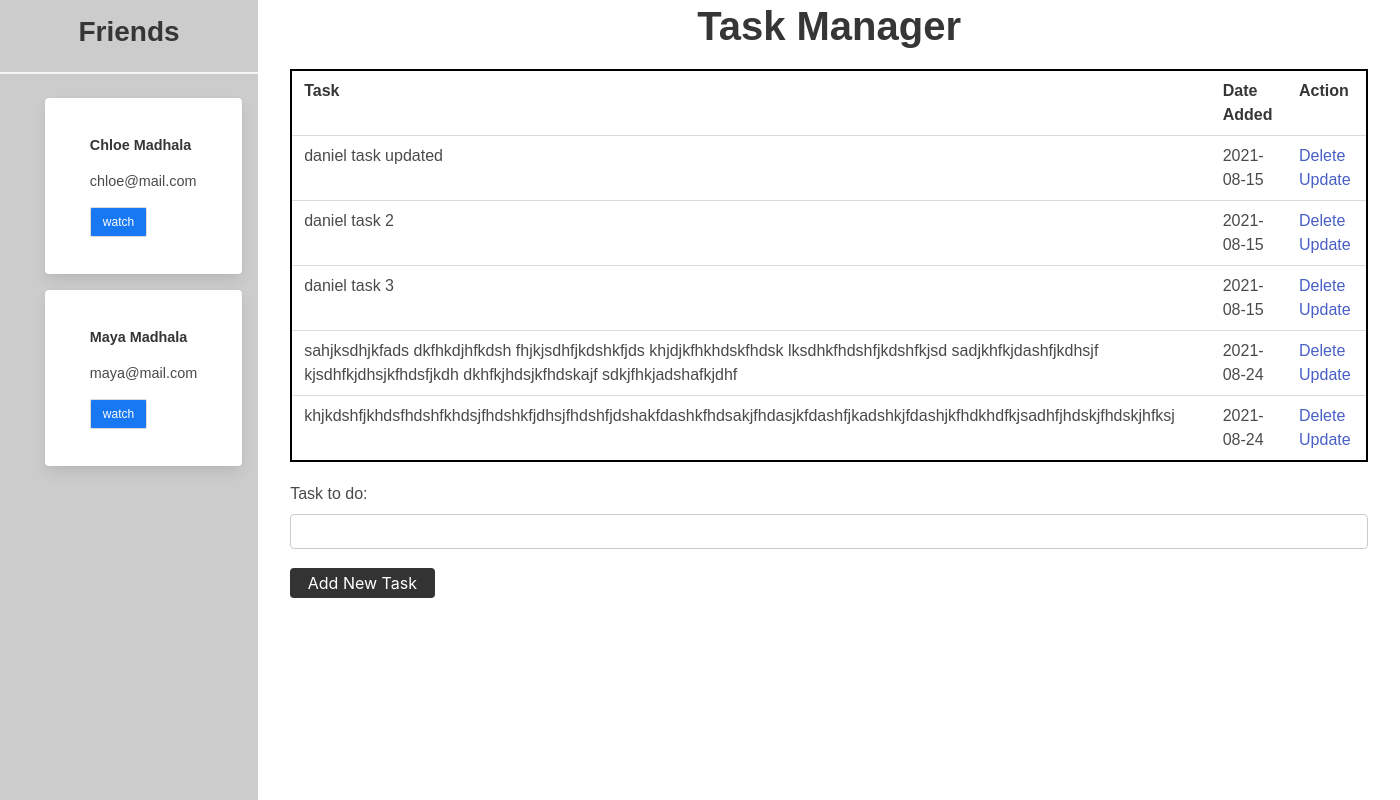
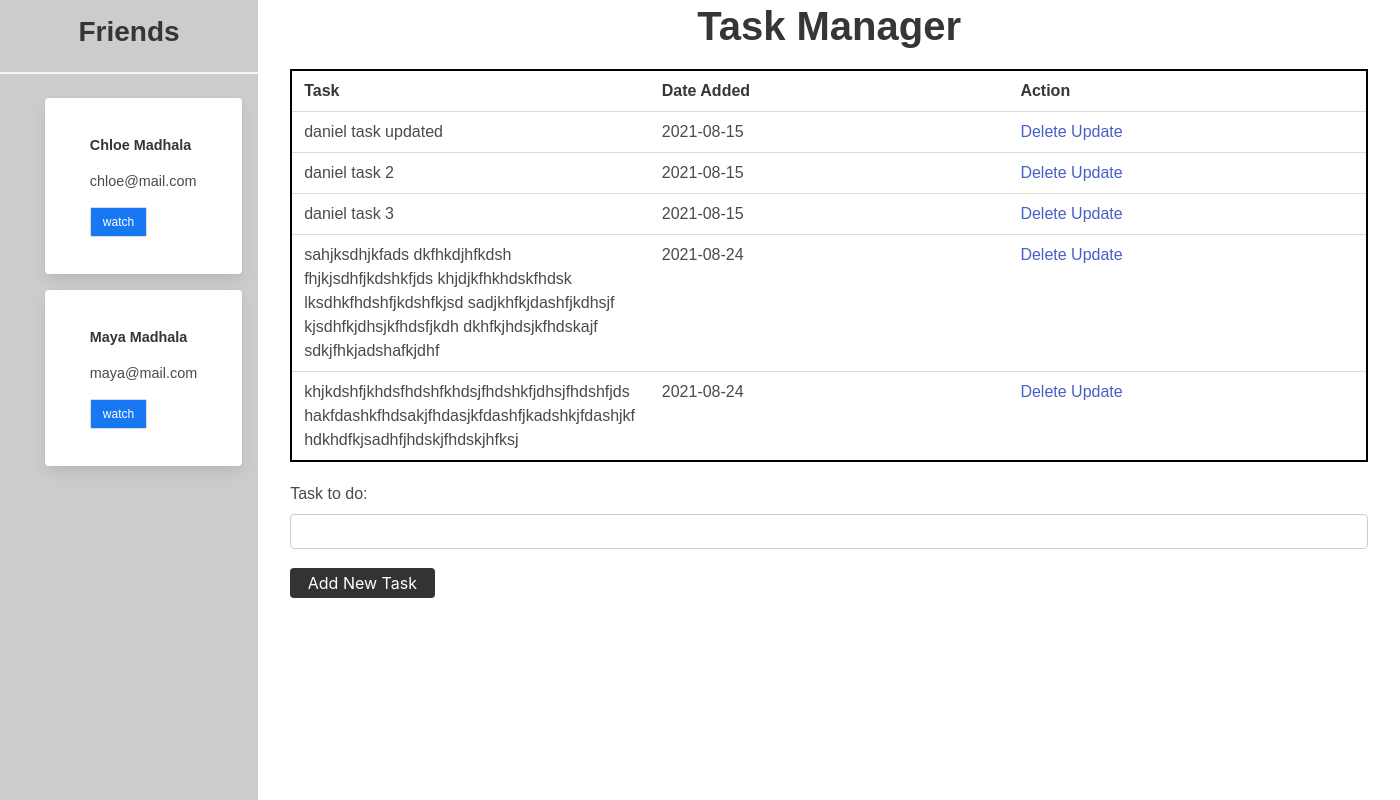
Before and after one commit to daniel-mad/flask-task-manager, a Flask app: page / in a window 1400 px wide. Shown: the part 52-852 px from the top of the page. Run offline with Flask 2, Linux system fonts and the light colour scheme; a user stored in the database is signed in; data comes from the database, SQL or seed files in the repository; both versions use the stored data as it was after the commit.

Commit message:
Fix long word in table

```diff
--- a/flaskserver/static/css/main.css
+++ b/flaskserver/static/css/main.css
@@ -16,7 +16,9 @@ body,
 html {
   font-family: sans-serif;
 }
-
+table {
+  table-layout: fixed;
+}
 table,
 td,
 th {
@@ -242,6 +244,9 @@ a.disabled {
 .bg-white {
   background-color: #fff;
 }
+.word-wrap {
+  word-wrap: break-word;
+}
 
 @media screen and (max-width: 700px) {
   .content {
--- a/flaskserver/templates/index.html
+++ b/flaskserver/templates/index.html
@@ -47,7 +47,7 @@
       </tr>
       {% for task in task_in_html %}
       <tr>
-        <td>{{ task.content }}</td>
+        <td class="word-wrap">{{ task.content }}</td>
         <td>{{ task.date_time.date() }}</td>
         <td>
           <a href="{{ url_for('delete', id=task.id) }}">Delete</a>
```
Also changed, not shown: flaskserver/test.db.
